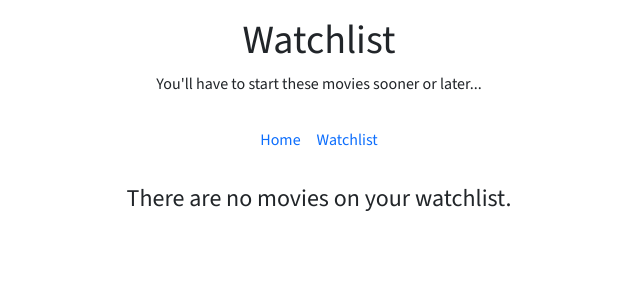
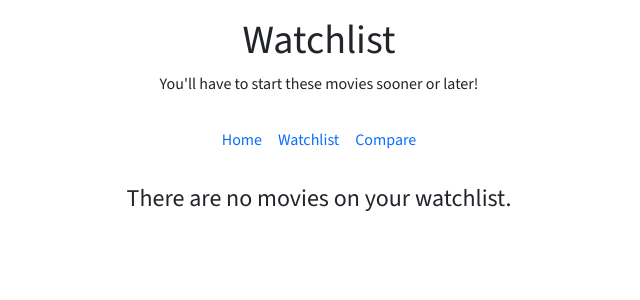
Before and after one commit to HaliTran/movie-manager, a Flask app: page /watchlist in a window 1280 px wide. Shown: the top 300 px of the page, without its empty margins (321-961 px from the left). Run offline with Flask 3, Linux system fonts and the light colour scheme; data that the repository does not hold is empty.

Commit message:
Add compare route and modify navigation bar to reflect changes

```diff
--- a/final/app.py
+++ b/final/app.py
@@ -6,6 +6,7 @@ and manage their favorite movies and T.V. shows
 from flask import Flask, request, url_for, redirect
 from index import Index
 from watchlist import Watchlist
+from compare import Compare
 import ssmodel
 
 app = Flask(__name__)
@@ -13,6 +14,8 @@ app = Flask(__name__)
 app.add_url_rule('/', view_func=Index.as_view('index'), methods=["GET", "POST"])
 
 app.add_url_rule('/watchlist', view_func=Watchlist.as_view('watchlist'), methods=["GET", "POST"])
+
+app.add_url_rule('/compare', view_func=Compare.as_view('compare'), methods=["GET"])
 
 @app.route('/watchlist/delete', methods=["POST"])
 def delete_movie():
--- /dev/null
+++ b/final/compare.py
@@ -0,0 +1,6 @@
+from flask.views import MethodView
+from flask import render_template, url_for
+
+class Compare(MethodView):
+    def get(self):
+        return render_template("compare.html")
--- a/final/templates/index.html
+++ b/final/templates/index.html
@@ -11,6 +11,9 @@
 					</li>
 					<li class="nav-item">
 						<a href="{{ url_for('watchlist')}}" class="nav-link active">Watchlist</a>
+					</li>
+					<li class="nav-item">
+						<a href="{{ url_for('compare')}}" class="nav-link active">Compare</a>
 					</li>
 				</ul>
 			</nav>
--- a/final/templates/watchlist.html
+++ b/final/templates/watchlist.html
@@ -3,7 +3,7 @@
 {% block content %}
 <header class="text-center mt-3">
   <h1>Watchlist</h1>
-  <p>You'll have to start these movies sooner or later...</p>
+  <p>You'll have to start these movies sooner or later!</p>
 
   <nav class="navbar navbar-expand-md justify-content-center">
     <ul class="navbar-nav">
@@ -13,6 +13,10 @@
       <li class="nav-item">
         <a href="{{ url_for('watchlist')}}" class="nav-link active">Watchlist</a>
       </li>
+      <li class="nav-item">
+        <a href="{{ url_for('compare')}}" class="nav-link active">Compare</a>
+      </li>
+    </ul>
     </ul>
   </nav>
 </header>
```
Also changed, not shown: final/templates/compare.html (added, +23 -0 lines).
